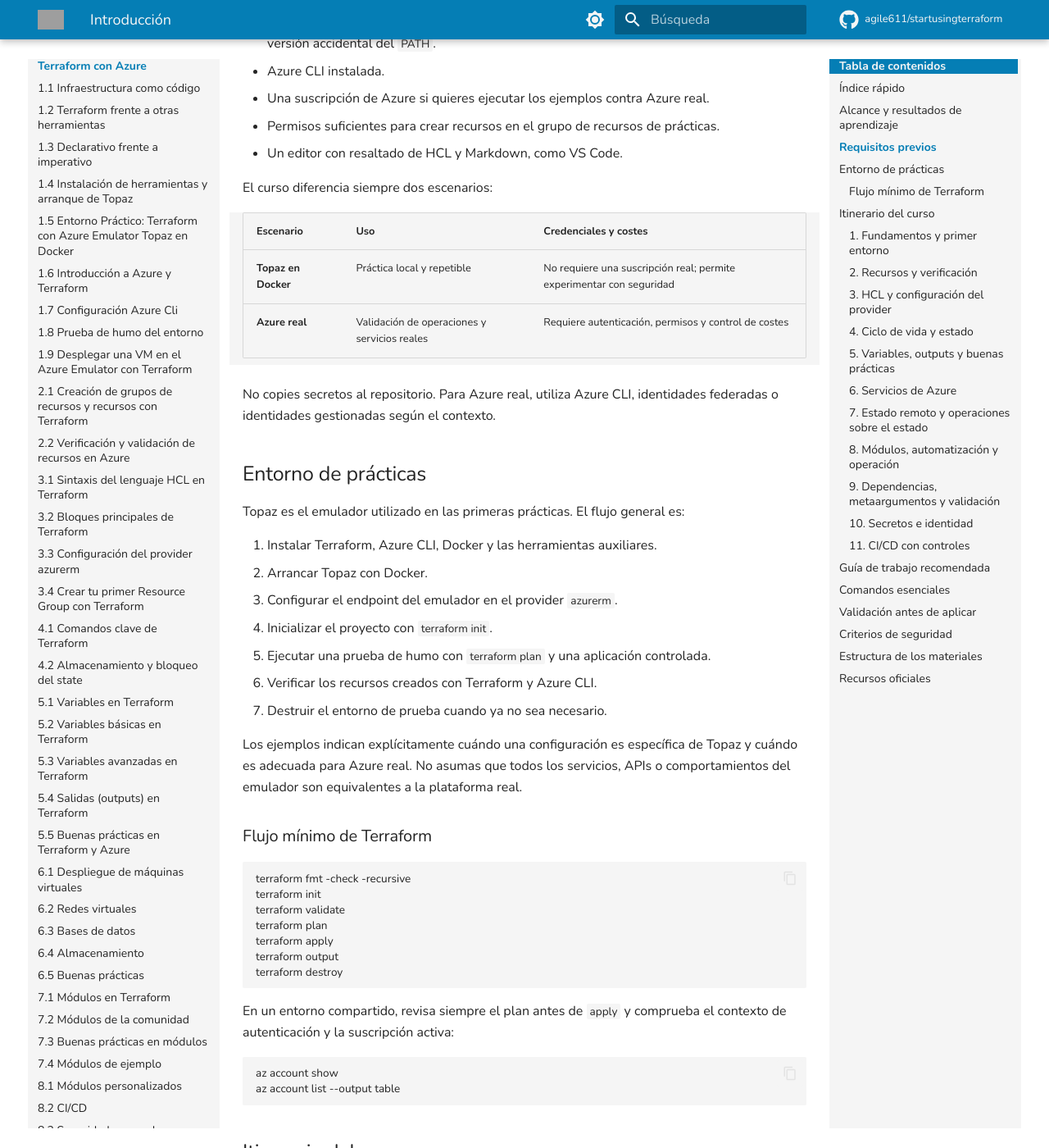
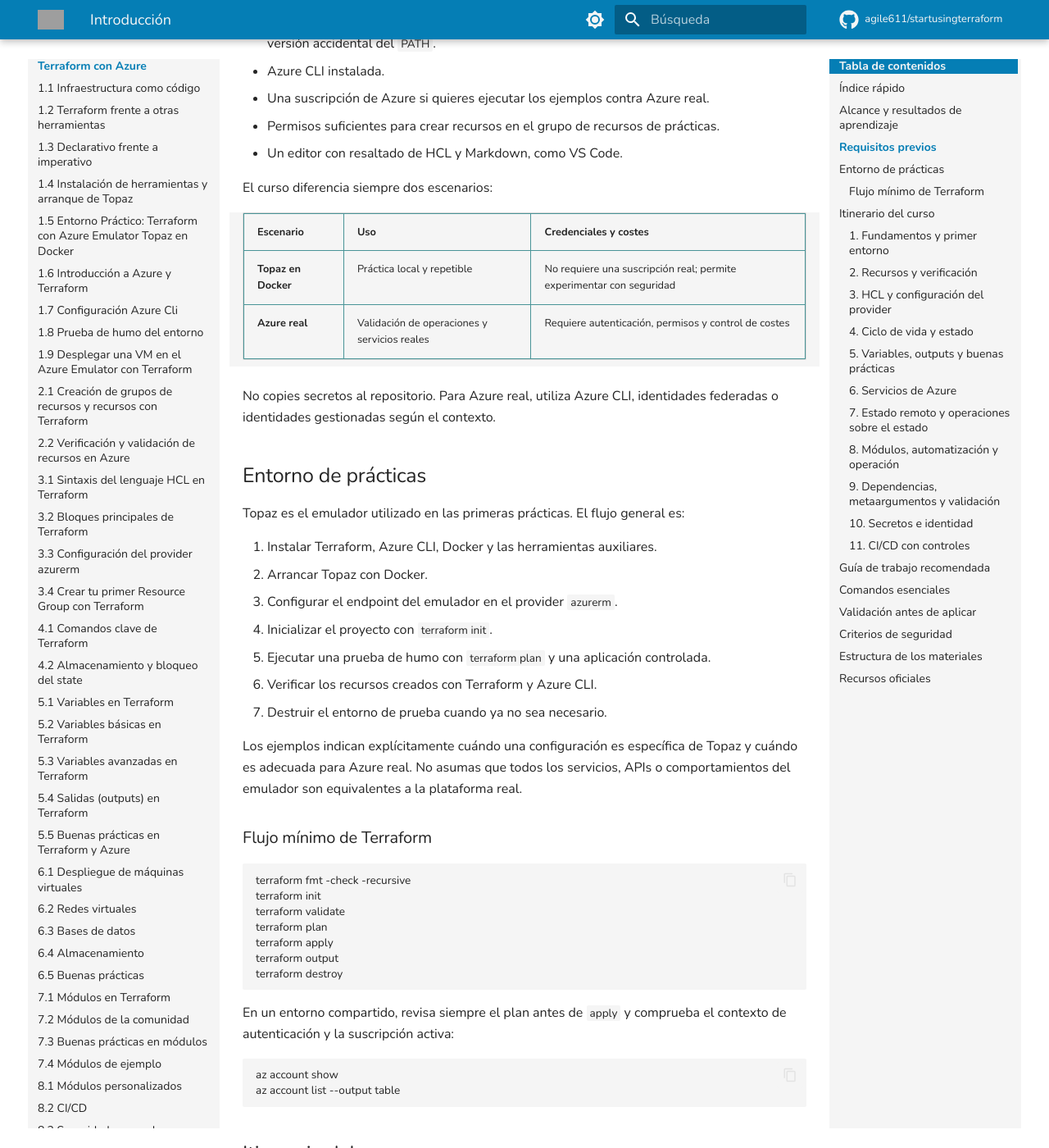
Before and after one commit to agile611/startusingterraform, an MkDocs documentation site: the page built from docs/azure/index.md, in a window 1280 px wide and 1400 px high, scrolled down 1605 px. Shown: the whole window at 82% size. Built offline with MkDocs 1.6.1 and Material for MkDocs 9.7.7, drawn with Linux system fonts in a browser that asks for light colours; comment, search, counter and statistics services are not loaded; grey boxes are pictures that could not be loaded.

Commit message:
border table

```diff
--- a/docs/assets/css/custom.css
+++ b/docs/assets/css/custom.css
@@ -107,6 +107,16 @@ body {
   background-color: #f5f5f5 !important;
 }
 
+.md-typeset table {
+  border: 1px solid #499497;
+  border-collapse: collapse;
+}
+
+.md-typeset table th,
+.md-typeset table td {
+  border: 1px solid #499497;
+}
+
 .md-nav__link,
 .md-nav__link--active,
 .md-nav__item .md-nav__link--active,
```
